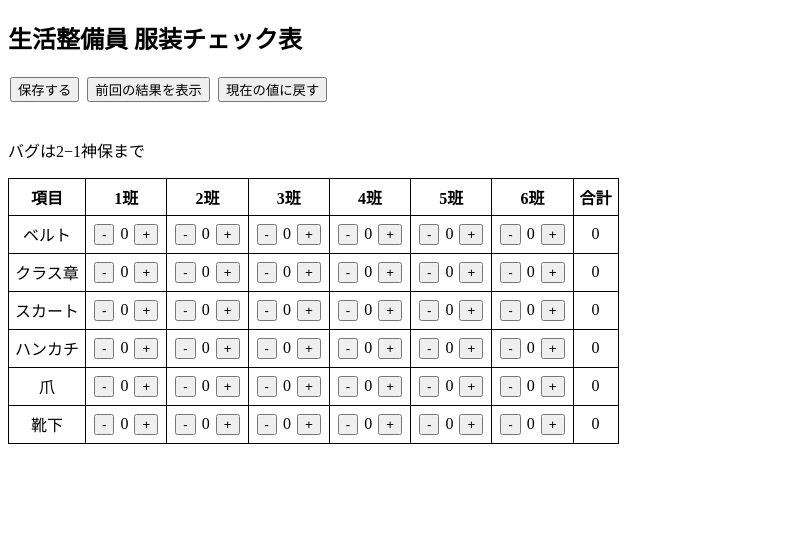
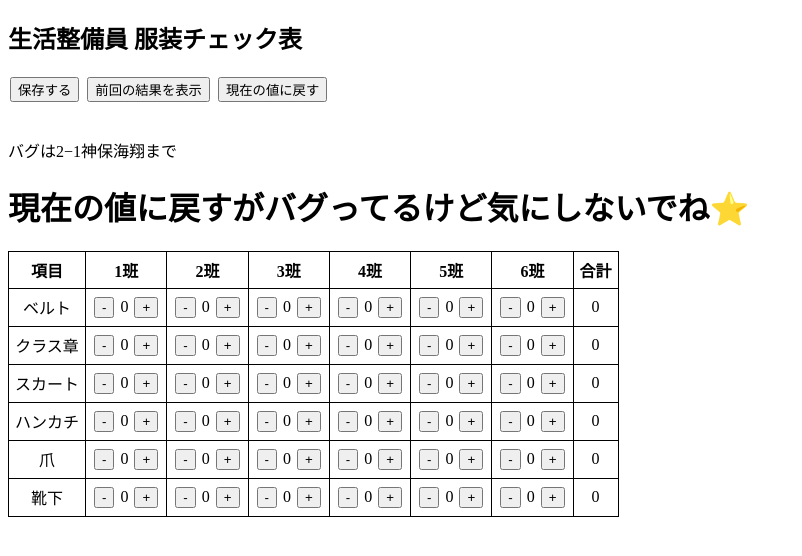
Before and after one commit to yabaihitodayo/-, a plain HTML site: page index.html in a window 1280 px wide. Shown: the whole page, without its empty margins (0-802 px from the left). Drawn offline with Linux system fonts and the light colour scheme.

Commit message:
Update index.html

```diff
--- a/index.html
+++ b/index.html
@@ -48,7 +48,8 @@
       <th>合計</th>
     </tr>
   </thead>
-  <p>バグは2−1神保まで</p>
+  <p>バグは2−1神保海翔まで</p>
+  <h1>現在の値に戻すがバグってるけど気にしないでね⭐️</h1>
   <tbody id="tableBody">
     <!-- JSで内容を生成 -->
   </tbody>
```
